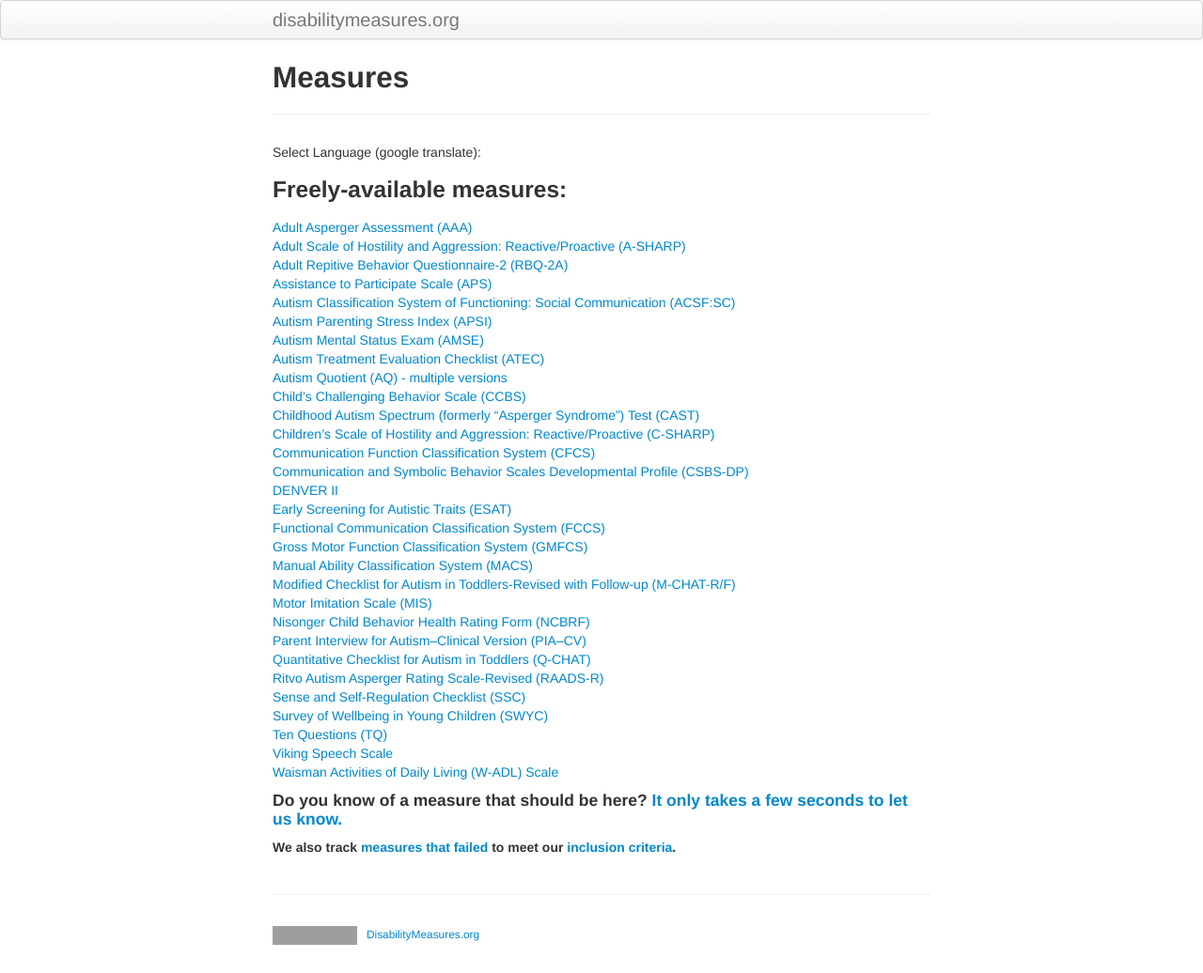
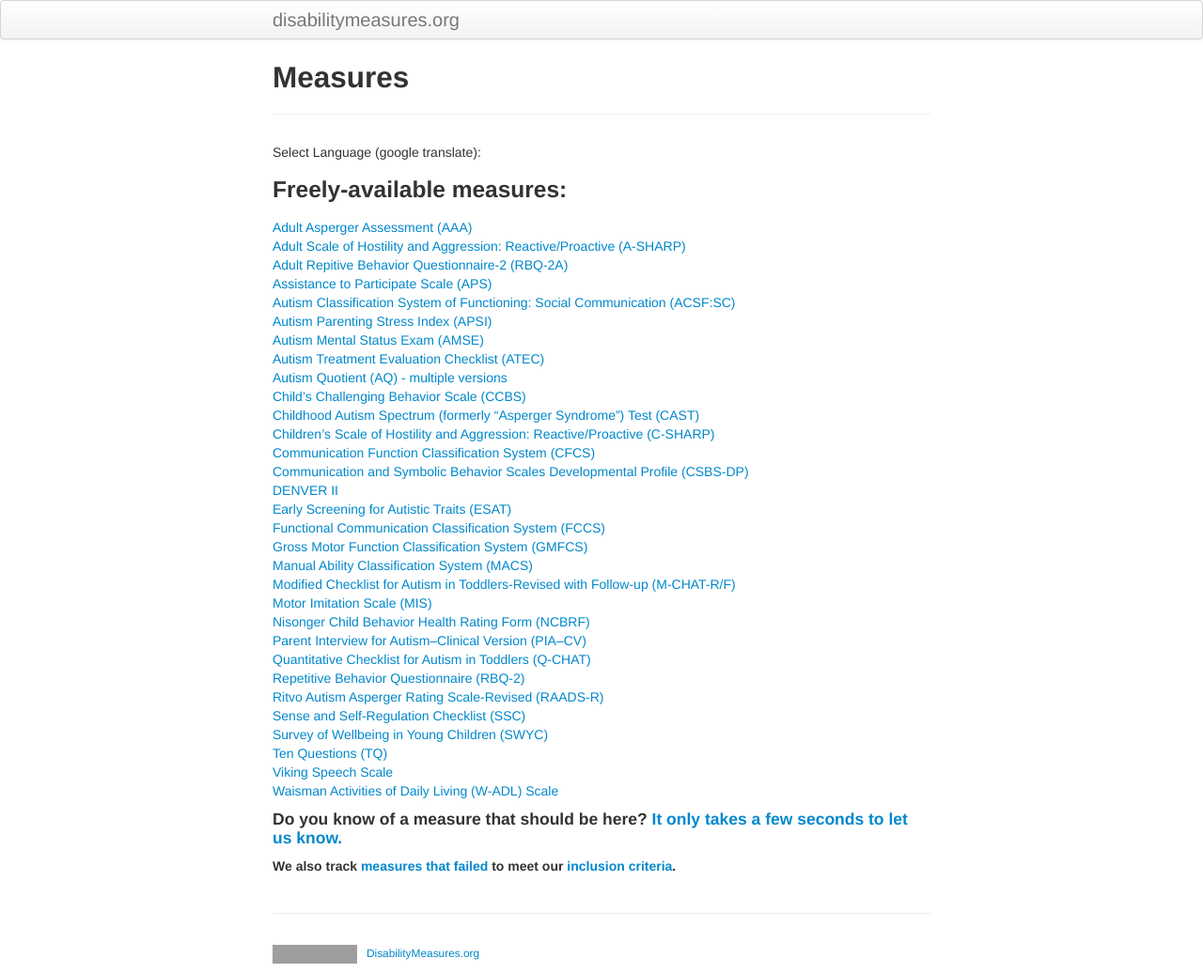
Before and after one commit to mjmaenner/disabilitymeasures, a Jekyll site: the page built from measures/index.md, in a window 1280 px wide. Shown: the whole page at 94% size. Built offline with Jekyll 4.4.1, drawn with Linux system fonts in a browser that asks for light colours; grey boxes are pictures that could not be loaded.

Commit message:
added rbq-2 to TOC

```diff
--- a/measures/index.md
+++ b/measures/index.md
@@ -37,6 +37,7 @@ function googleTranslateElementInit() {
 [Nisonger Child Behavior Health Rating Form (NCBRF)](http://disabilitymeasures.org/ncbrf)
 [Parent Interview for Autism–Clinical Version (PIA–CV)](http://disabilitymeasures.org/pia-cv)
 [Quantitative Checklist for Autism in Toddlers (Q-CHAT)](http://disabilitymeasures.org/qchat)
+[Repetitive Behavior Questionnaire (RBQ-2)](http://disabilitymeasures.org/RBQ-2)
 [Ritvo Autism Asperger Rating Scale-Revised (RAADS-R)](http://disabilitymeasures.org/raads-r)
 [Sense and Self-Regulation Checklist (SSC)](http://disabilitymeasures.org/ssc)
 [Survey of Wellbeing in Young Children (SWYC)](http://disabilitymeasures.org/swyc)
```
